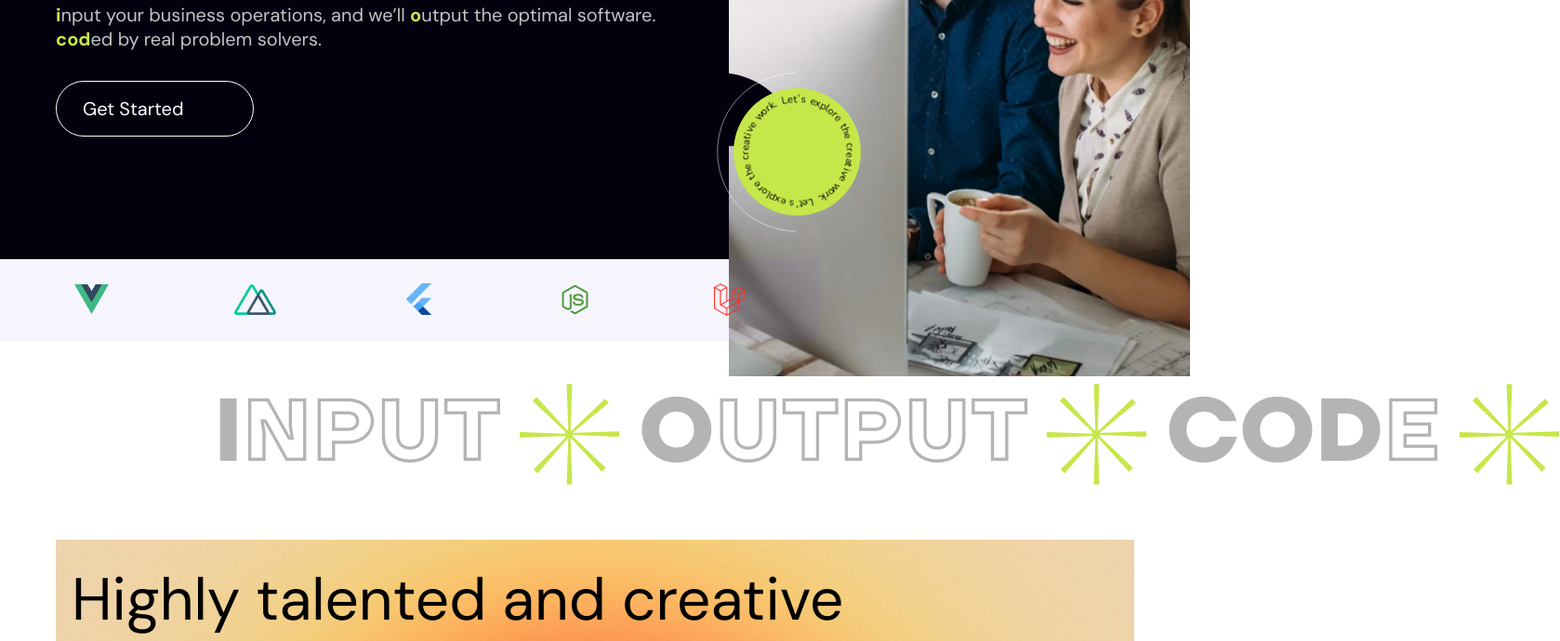
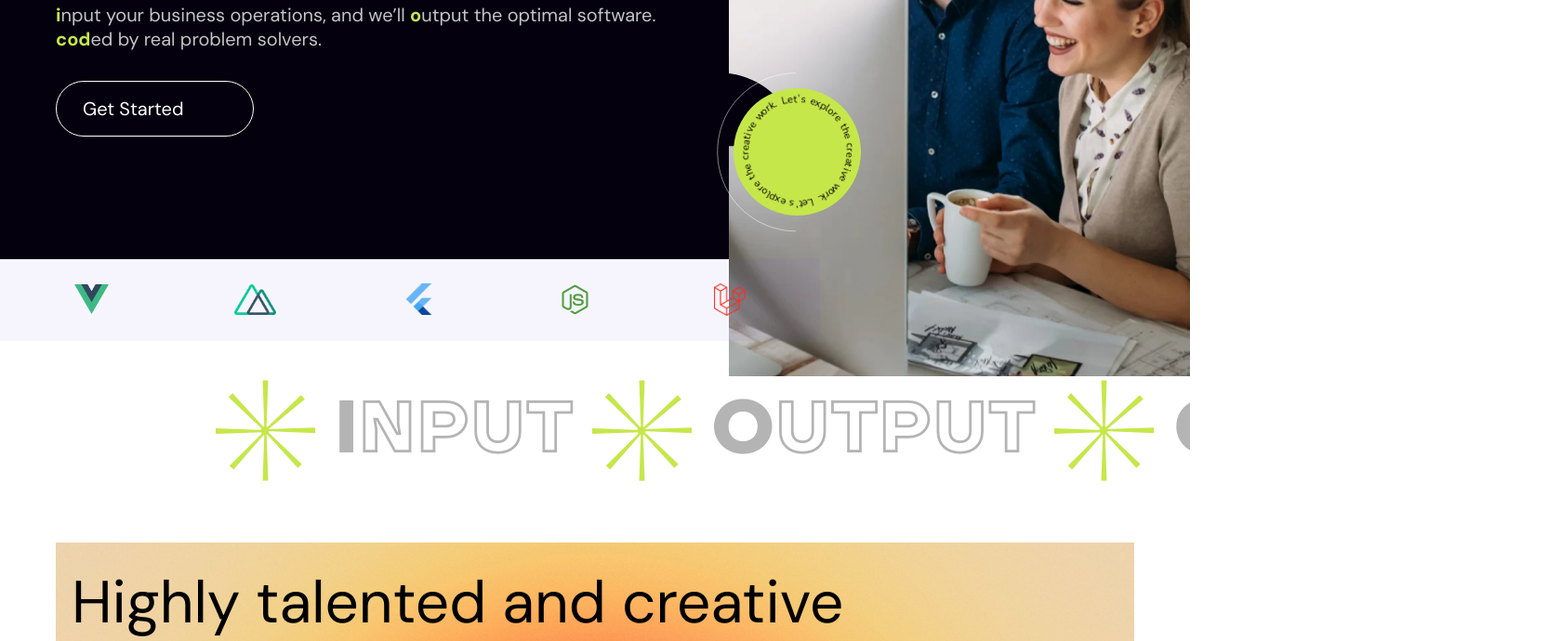
Before and after one commit to hana-nazer/Iocod-test, a React (Create React App) app: page / in a window 1280 px wide. Shown: the part 422-1112 px from the top of the page at 93% size, 1678 px wide, since content can reach past the window. Built offline with nearby package versions, Linux system fonts and the light colour scheme; some icons are missing; a web font is replaced by a local one.

Commit message:
removed horizontal scrollbar

```diff
--- a/src/components/C2.js
+++ b/src/components/C2.js
@@ -40,8 +40,8 @@ const C2 = () => {
   );
   return (
     <div className={styles.c2}>
-      <div className={styles.pp}>
       <div className={styles.inputParent}>
+        {circle}
         <div className={styles.input}>
           <b className={styles.iocod}>I</b>
           <span className={styles.nput}>NPUT</span>
@@ -56,8 +56,6 @@ const C2 = () => {
           <b>COD</b>
           <span className={styles.nput}>E</span>
         </div>
-          {circle}
-        </div>
       </div>
     </div>
   );
--- a/src/stylesheets/c2.module.css
+++ b/src/stylesheets/c2.module.css
@@ -48,24 +48,20 @@
   align-items: center;
   justify-content: center;
   gap: 20px;
+  width: 100%;
+  animation-name: move;
+  animation-duration: 10s;
+  animation-iteration-count: infinite;
+  animation-timing-function: linear;
+  animation-direction: alternate
 }
 
 .c2,
 .pp {
-  height: 116px;
+  height: 119px;
 }
 
-.pp {
-  position: absolute;
-  top: 0;
-  left: calc(50% - 640px);
-  /* width: 1280px; */
-  width: 100vw;
-  animation-name: move;
-  animation-duration: 10s;
-  animation-iteration-count: infinite;
-  animation-timing-function: linear;
-}
+
 
 @keyframes move {
   0% {
@@ -87,10 +83,9 @@
 
 .c2 {
   position: relative;
-  background-color: #fff;
-  width: 100%;
+  overflow: hidden;
   text-align: left;
-  font-size: 96px;
+  font-size: 80px;
   color: #b4b4b4;
   font-family: "TT Firs Neue Trl";
 }
```
Lines whose indentation alone changed are shown as unchanged.
